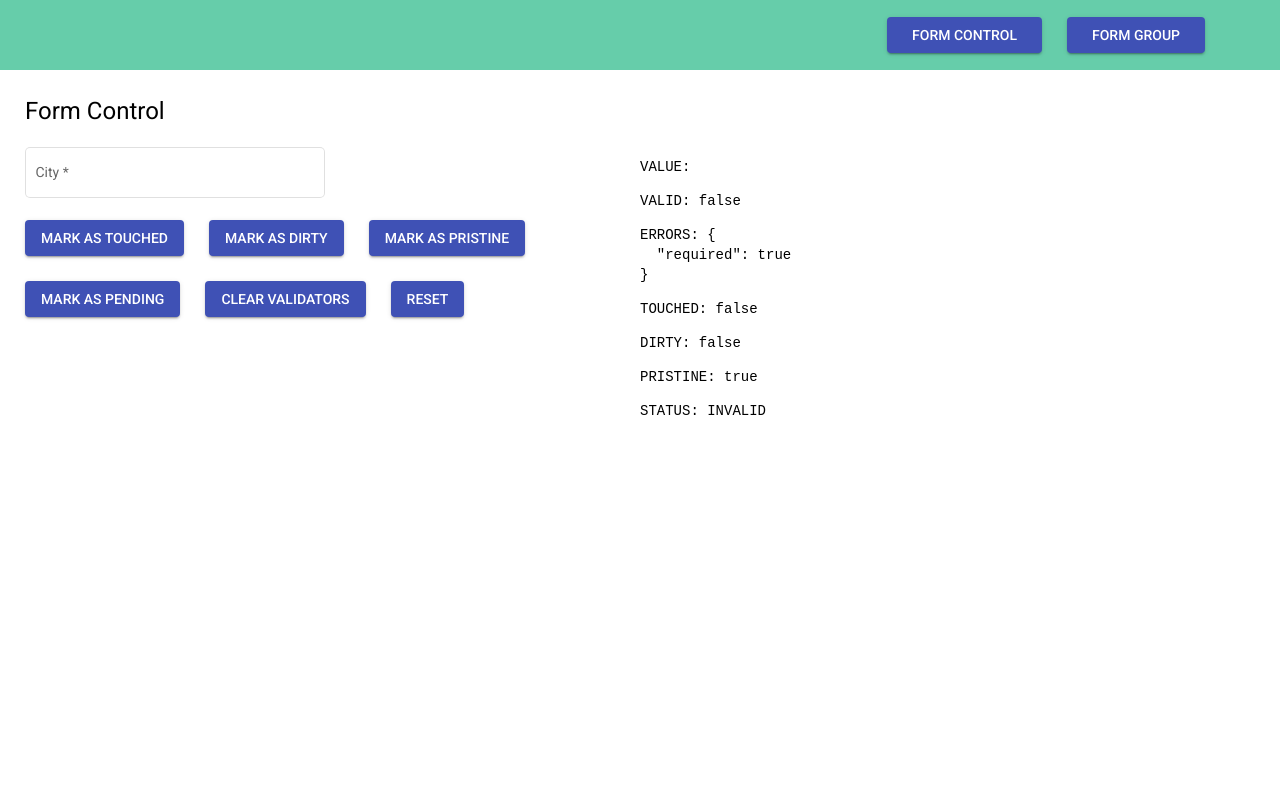
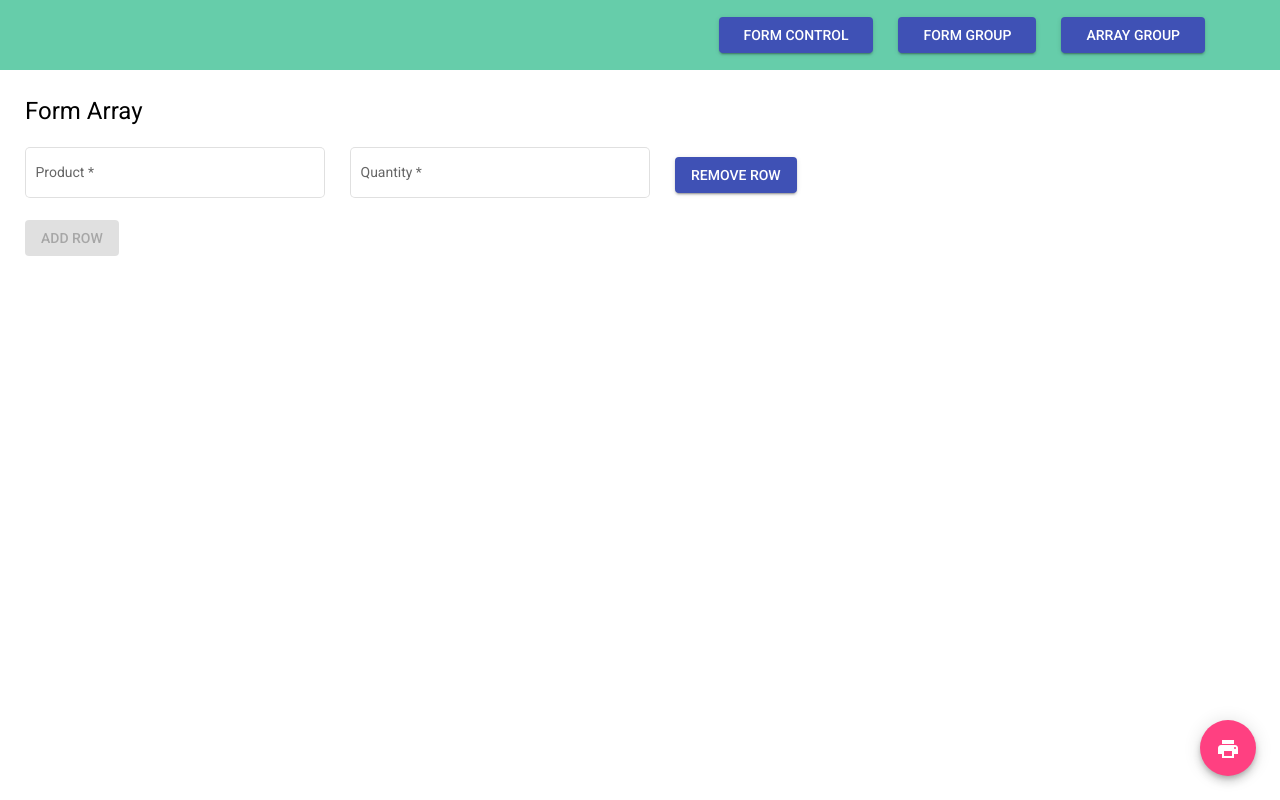
Before and after one commit to alejandrocoding/angular-avanzado, an Angular app: page / in a window 1280 px wide. Built offline with nearby package versions, Linux system fonts and the light colour scheme.

Commit message:
solution

```diff
--- a/src/app/app.component.html
+++ b/src/app/app.component.html
@@ -1,9 +1,11 @@
 <div class="menu">
   <button type="button" color="primary" mat-raised-button (click)="activate('control')">FORM CONTROL</button>
   <button type="button" color="primary" mat-raised-button (click)="activate('group')">FORM GROUP</button>
+  <button type="button" color="primary" mat-raised-button (click)="activate('array')">ARRAY GROUP</button>
 </div>
 
 <div class="wrapper">
   <app-my-control *ngIf="isControlActive"></app-my-control>
   <app-my-group *ngIf="isGroupActive"></app-my-group>
+  <app-my-array *ngIf="isArrayActive"></app-my-array>
 </div>
--- a/src/app/app.component.ts
+++ b/src/app/app.component.ts
@@ -7,11 +7,13 @@ import { Component } from '@angular/core';
 })
 export class AppComponent {
 
-  isControlActive = true;
+  isControlActive = false;
   isGroupActive = false;
+  isArrayActive = true;
 
-  activate(option: 'control' | 'group') {
+  activate(option: 'control' | 'group' | 'array') {
     this.isControlActive = option === 'control';
     this.isGroupActive = option === 'group';
+    this.isArrayActive = option === 'array';
   }
 }
--- a/src/app/app.module.ts
+++ b/src/app/app.module.ts
@@ -7,6 +7,7 @@ import { MatButtonModule } from '@angular/material/button';
 import { AppComponent } from './app.component';
 import { MyControlModule } from './my-control/my-control.module';
 import { MyGroupModule } from './my-group/my-group.module';
+import { MyArrayModule } from './my-array/my-array.module';
 
 @NgModule({
   imports: [
@@ -15,6 +16,7 @@ import { MyGroupModule } from './my-group/my-group.module';
     MatButtonModule,
     MyControlModule,
     MyGroupModule,
+    MyArrayModule,
   ],
   declarations: [AppComponent],
   bootstrap: [AppComponent]
--- /dev/null
+++ b/src/app/my-array/my-array.component.html
@@ -0,0 +1,26 @@
+<h1>Form Array</h1>
+<div class="content">
+    <form [formGroup]="form">
+        <div class="row" formArrayName="orders" *ngFor="let order of ordersArray; let i = index;">
+            <div [formGroupName]="i">
+                <mat-form-field appearance="outline">
+                    <mat-label>Product</mat-label>
+                    <input matInput placeholder="Product Name" formControlName="name" required>
+                    <mat-error *ngIf="order.controls.name.hasError('required')">Product Name is required</mat-error>
+                </mat-form-field>
+                <mat-form-field appearance="outline">
+                    <mat-label>Quantity</mat-label>
+                    <input type="number" matInput placeholder="Quantity" formControlName="quantity" required>
+                    <mat-error *ngIf="order.controls.quantity.hasError('required')">Quantity is required</mat-error>
+                </mat-form-field>
+                <button type="button" mat-raised-button color="primary" (click)="removeOrder(i)">REMOVE ROW</button>
+            </div>
+        </div>
+    </form>
+    <button type="button" mat-raised-button color="primary" (click)="addEmptyOrder()" [disabled]="!form.valid">
+        ADD ROW
+    </button>
+</div>
+<button class="btn-fab" mat-fab (click)="print()">
+    <mat-icon>print</mat-icon>
+</button>
--- /dev/null
+++ b/src/app/my-array/my-array.component.scss
@@ -0,0 +1,11 @@
+.content {
+    .mat-form-field {
+        display: inline-block;
+        margin-right: 25px;
+    }
+}
+.btn-fab {
+    position: absolute;
+    bottom: 24px;
+    right: 24px;
+}
--- /dev/null
+++ b/src/app/my-array/my-array.component.ts
@@ -0,0 +1,49 @@
+import { Component, OnInit } from '@angular/core';
+import { FormArray, FormBuilder, FormControl, FormGroup, Validators } from '@angular/forms';
+
+@Component({
+  selector: 'app-my-array',
+  templateUrl: './my-array.component.html',
+  styleUrls: ['./my-array.component.scss']
+})
+export class MyArrayComponent implements OnInit {
+
+  form!: FormGroup;
+
+  constructor(private readonly fb: FormBuilder) { }
+
+  ngOnInit(): void {
+    this.form = this.fb.group({
+      orders: this.fb.array([])
+    })
+    this.orders.push(this.addOrderControl());
+  }
+
+  get orders() {
+    return this.form.controls.orders as FormArray;
+  }
+
+  get ordersArray() {
+    return (this.form.controls.orders as FormArray).controls as FormGroup[];
+  }
+
+  private addOrderControl() {
+    return this.fb.group({
+      name: ['', Validators.required],
+      quantity: ['', Validators.required],
+    });
+  }
+
+  addEmptyOrder() {
+    this.orders.push(this.addOrderControl());
+  }
+
+  removeOrder(i: number) {
+    this.orders.removeAt(i);
+  }
+
+  print() {
+    const orders = this.orders.value.filter((order: any) => order.name && order.quantity);
+    console.log(orders);
+  }
+}
```
Also changed, not shown: src/app/my-array/my-array.module.ts (added, +27 -0 lines).
